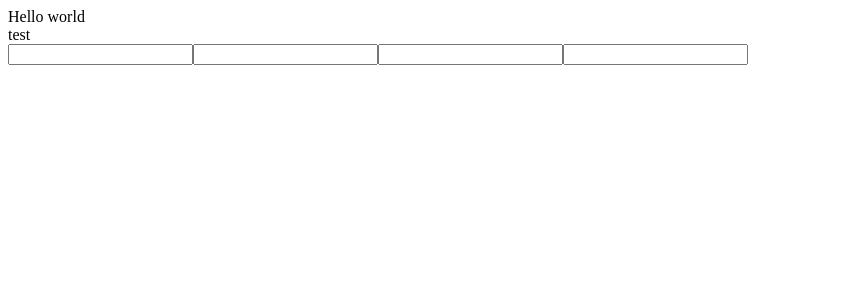
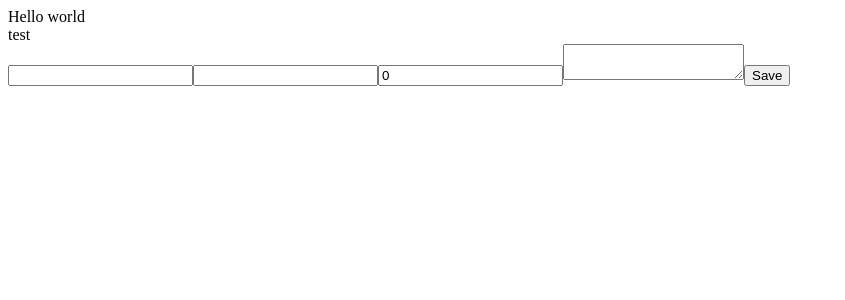
Before and after one commit to ScaryPoppins/shelfie1, a React (Create React App) app: page / in a window 1280 px wide. Shown: the top 300 px of the page, without its empty margins (0-845 px from the left). Built offline with nearby package versions, Linux system fonts and the light colour scheme.

Commit message:
Form setup, including monetary input

```diff
--- a/src/components/Dash.js
+++ b/src/components/Dash.js
@@ -6,7 +6,7 @@ class Dash extends Component {
     return (
       <div className='Dash'>
         {this.props.products.map((el) => {
-          return <Product item={el} />
+          return <Product key={el.id} item={el} />
         })}
       </div>
     );
--- a/src/components/Form.js
+++ b/src/components/Form.js
@@ -13,13 +13,65 @@ class Form extends Component {
   handleUpdate(prop, val) {
     this.setState({ [prop]: val })
   }
+
+  // Validates the number input for the price field
+  numberInput(val) {
+    // Automatically adds a zero to the dollars postition if '.' is the first thing in the input
+    if (val[0] === '.') {
+      val = '0' + val
+    }
+    // Only allows number input
+    if (isNaN(Number(val))) {
+      this.handleUpdate('price', this.state.price)
+      return;
+    }
+    // Splits dollars and cents apart for individual testing
+    let chop = val.split('.');
+    let dollars = chop[0];
+    let cents = chop[1];
+    // Doesn't allow for dollar amounts to be entered that have unnecessary zeros in the dollar amount
+    if (dollars[0] === '0') {
+      dollars = '0'
+    }
+    // Allows user to enter a '.' to begin adding cents
+    if (val.indexOf('.') !== -1) {
+      dollars += '.'
+    }
+    // Limits cent input to two decimal places
+    if (cents && cents[1]) {
+      cents = cents[0] + cents[1];
+      val = dollars + cents;
+    } else if (!cents) {
+      val = dollars;
+    }
+    // Updates state once input is validated
+    this.handleUpdate('price', val)
+  }
+
+  // Takes price input and converts it to a number type. Also converts amount to pennies for easy db storage
+  numberSubmit(num) {
+    num ? num = Number(num) : num = 0
+    return Math.round(num * 100)
+  }
+
+  // Submits new product
+  handleSubmit() {
+    let product = {
+      name: this.state.name,
+      price: this.numberSubmit(this.state.price),
+      description: this.state.description,
+      img: this.state.img
+    }
+    console.log('product', product)
+  }
   render() {
     return (
       <div>
-        <input type='text' onChange={e => this.handleUpdate('img', e.target.value)} />
-        <input type='text' onChange={e => this.handleUpdate('name', e.target.value)} />
-        <input type='number' min="0.01" step="0.01" />
-        <input type='text' onChange={e => this.handleUpdate('img', e.target.value)} />
+        <input type='text' value={this.state.img} onChange={e => this.handleUpdate('img', e.target.value)} />
+        <input type='text' value={this.state.name} onChange={e => this.handleUpdate('name', e.target.value)} />
+        <input type='text' pattern="[0-9]*" value={this.state.price} onChange={e => this.numberInput(e.target.value)}/>
+        <textarea value={this.state.description} onChange={e => this.handleUpdate('description', e.target.value)} />
+        <button onClick={_=> this.handleSubmit()}>Save</button>
       </div>
     );
   }
```
